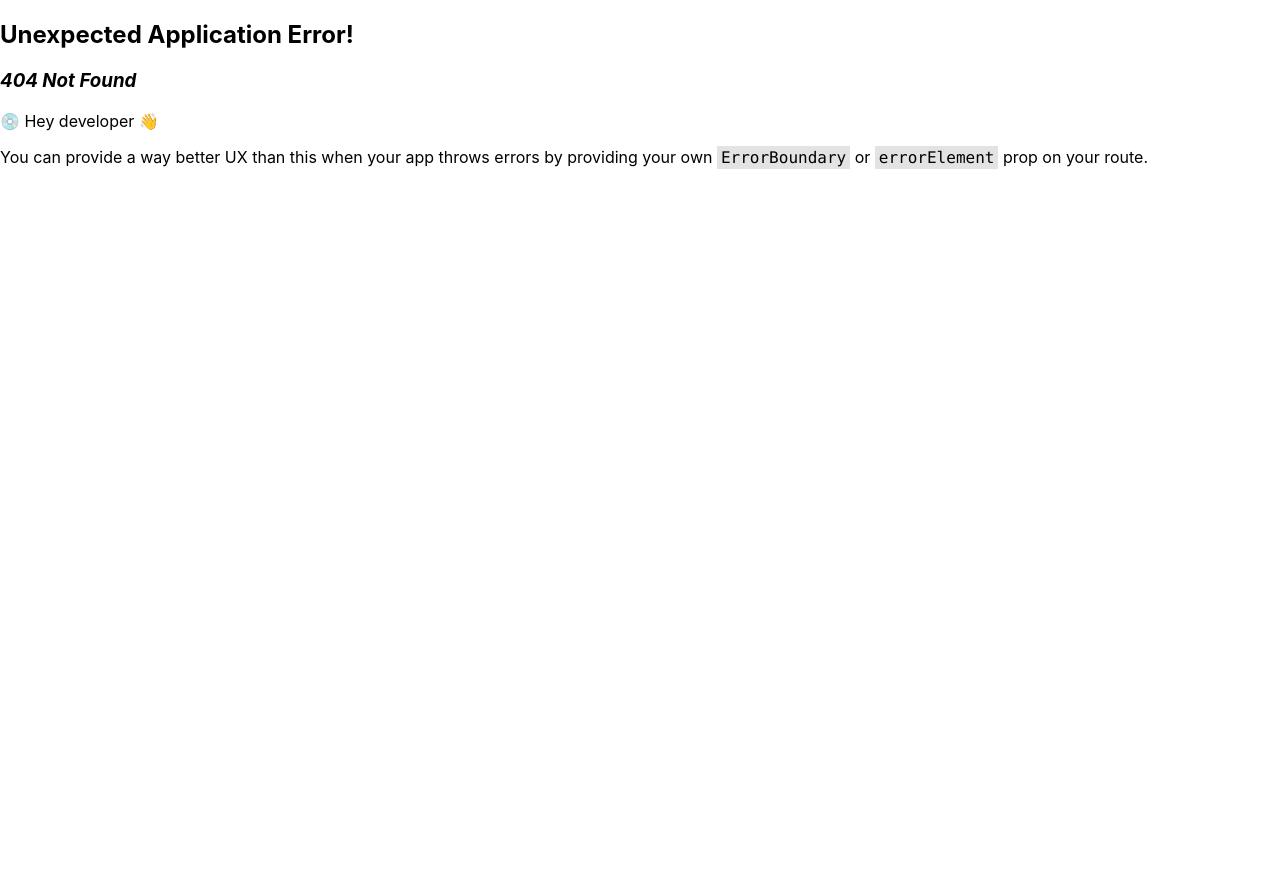
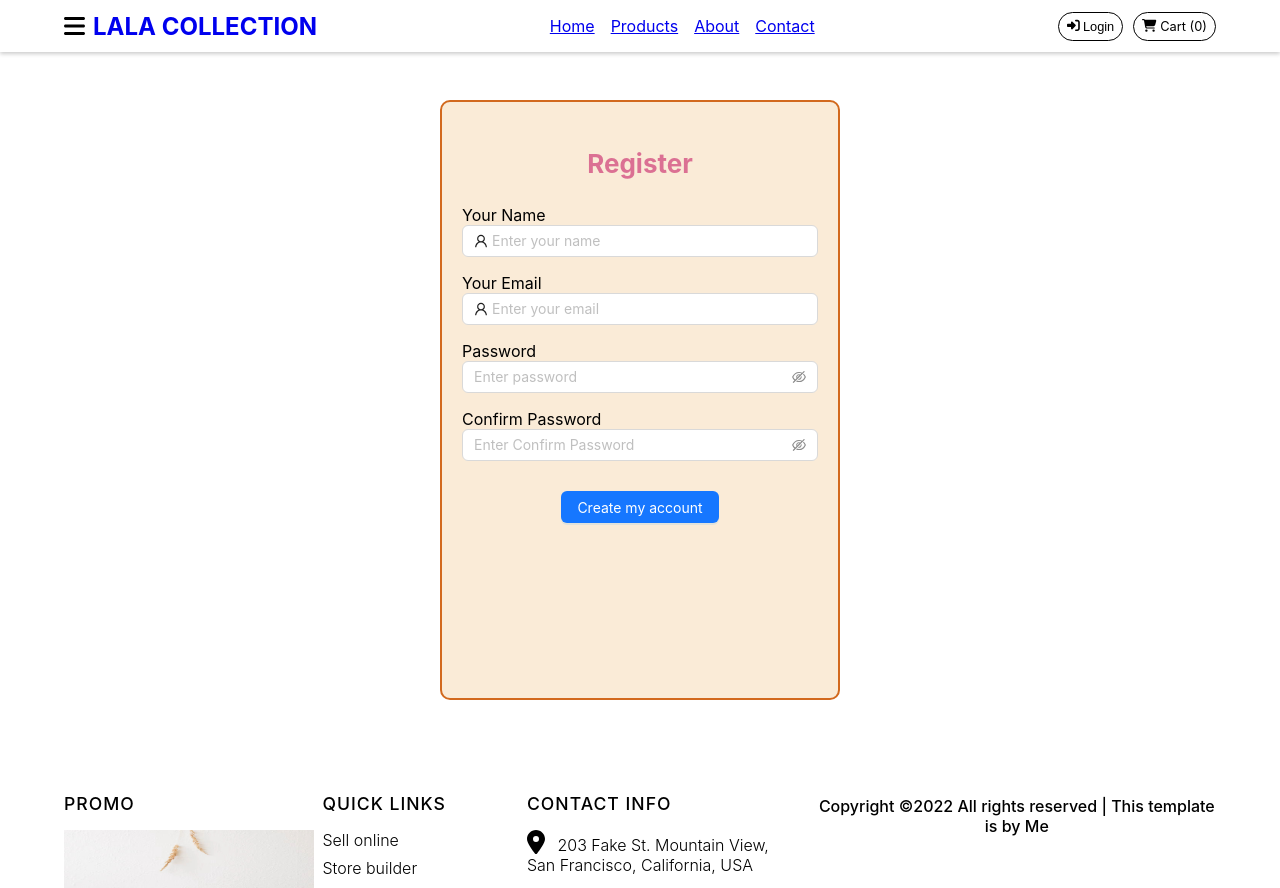
Before and after one commit to cuongnc15/Noname, a React (Create React App) app: page /register in a window 1280 px wide. Before the commit this address had no page. Shown: the top 888 px of the page. Before the commit the page ends 800 px from the top, so only its background shows below. Built offline with nearby package versions, Linux system fonts and the light colour scheme.

Commit message:
merge register

```diff
--- a/src/login/Login.tsx
+++ b/src/login/Login.tsx
@@ -2,6 +2,7 @@ import { CloseOutlined, UserOutlined } from "@ant-design/icons"
 import { Input} from 'antd';
 import styles from './login.module.css'
 import { useState } from "react";
+import { NavLink } from "react-router-dom";
 
 const Login = () => {
 
@@ -63,7 +64,9 @@ const Login = () => {
                 >Sign in</button>
            </div>
            <div>
-                <p>Not a member yet? </p>
+                <p>Not a member yet? <NavLink className="linkClass" to="/register">
+                  Register
+                </NavLink></p>
            </div>
         </div>
     </div>
--- /dev/null
+++ b/src/page/RegisterPage.tsx
@@ -0,0 +1,16 @@
+
+import Footer from "../component/Footer/Footer";
+import Header from "../component/Header/Header";
+import Register from "../register/Register";
+
+function RegisterPage() {
+  return(
+    <>
+        <Header/>
+        <Register/>
+        <Footer/>
+    </>
+  );
+
+}
+export default RegisterPage;
--- a/src/register/register.module.css
+++ b/src/register/register.module.css
@@ -4,7 +4,7 @@
     margin: auto;
     border: 2px solid chocolate;
     border-radius: 10px;
-    margin-top: 30px;
+    margin-top: 100px;
     background-color: antiquewhite;
     padding: 20px;
 }
```
Also changed, not shown: src/Register.tsx (deleted, +0 -9 lines), src/index.tsx (+5 -2 lines).
